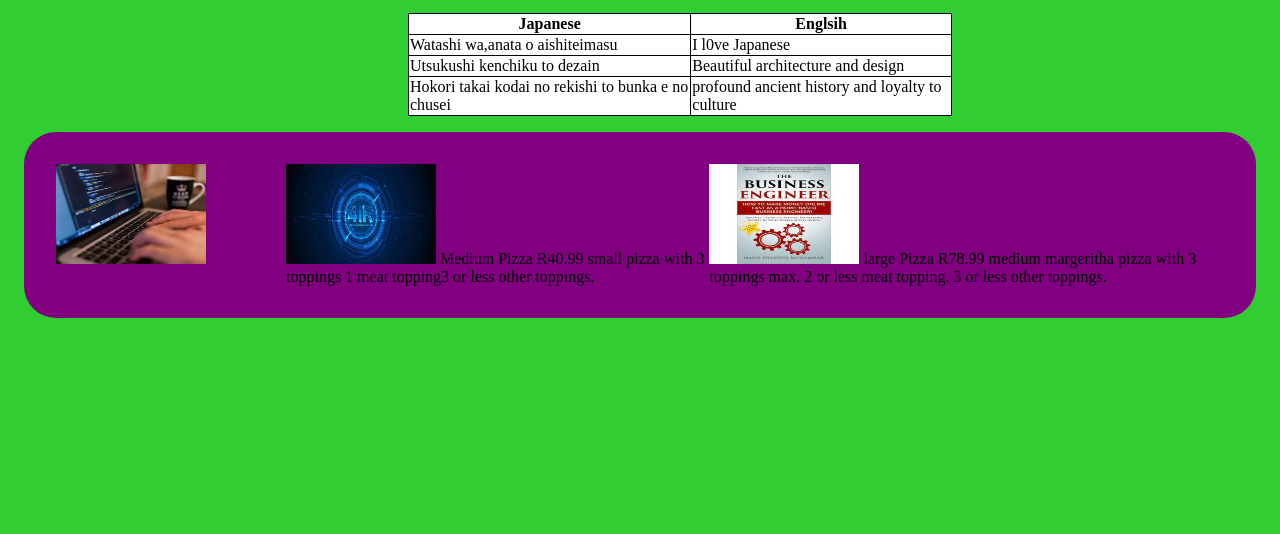
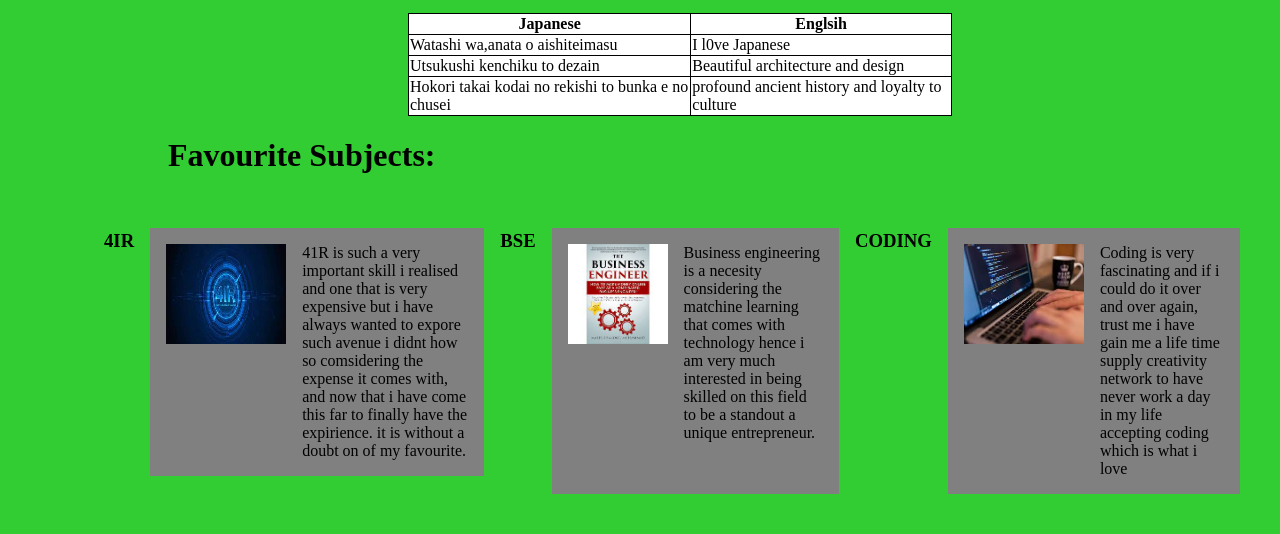
Before and after one commit to Nhlakakhumza/personal-web-page, a plain HTML site: page flex-box.html in a window 1280 px wide. Shown: the part 590-1124 px from the top of the page. Before the commit the page ends 924 px from the top, so only its background shows below. Drawn offline with Linux system fonts and the light colour scheme.

Commit message:
initial commit

```diff
--- a/flex-box.html
+++ b/flex-box.html
@@ -77,28 +77,33 @@
     </tr>
 </table>
 
-<div class="headsub">
 
-    <div class="subjects">
+<Div class="H1"><h1>Favourite Subjects:</h1></Div>
+    <div class="container">
 
-        <div class="coding">
-           <img src="coding snap.jpg" width="150px" height="100px" alt=""></div>
+                <div class="subjectsfv">
+                    <h3>4IR</h3>
+                    <div class="cardsgroup">
+                        <div class="IR1 cards" >
+                            <img src="4IR snap.jpg" alt="" style="height: 100px; width: 120px;">
+                            <div>41R is such a very important skill i realised and one that is very expensive but i have always wanted to expore such avenue i didnt how so comsidering the expense it comes with, and now that i have come this far to finally have the expirience. it is without a doubt on of my favourite.</div>
+                        </div>
+                    </div>
+                         <h3>BSE</h3>
+                     <div class="bse2 cards">
+                               <img src="Business Eng Snap.jpg" alt="" style="height: 100px; width: 120px;">
+                             <div>Business engineering is a necesity considering the matchine learning that comes with technology hence i am very much interested in being skilled on this field to be a standout a unique entrepreneur.</div>
 
 
-         <div class="sub4IR">
-                   <img src="4IR snap.jpg" height="100px" width="150px" alt="">
-                   Medium Pizza R40.99 small pizza with 3 toppings 1 meat topping3 or less other toppings. </div>
+                     </div>
+                     <h3>CODING</h3>
+                     <div class="coding3 cards">
+                            <img src="coding snap.jpg" alt="" style="height: 100px; width: 120px;">
+                            <div>Coding is very fascinating and if i could do it over and over again, trust me i have gain me a life time supply creativity network to have never work a day in my life accepting coding which is what i love</div>
+                     </div>
 
 
-         <div class="businesseng">
-                <img src="Business Eng Snap.jpg" height="100px" width="150px" alt="">
-                large Pizza R78.99 medium margeritha pizza with 3 toppings max. 2 or less meat topping. 3 or less other toppings.
-         </div>
-        </div>
-
-
-    </div>
-
-
+            </div>
+            </div>
 
 </html>
--- a/style.css
+++ b/style.css
@@ -110,24 +110,39 @@ body{
     position: absolute;
   }
 
-  .subjects{
-    border: 1000px;
-    padding: 2em;
-    margin: 1em;
-    border-radius: 2em;
-    background-color: purple;
-    display: flex;
-}
-
-.subjects{
+.container2022{
   display: flex;
 }
 
-.sub4IR{
+  .subjectsfv{
+    padding: 1em;
+    display: flex;
+  }
+
+.IR1{
+  padding: 1em;
+}
+
+H1{
   margin-left: 5em;
 }
 
-/*.image1{
+  .bse2{
+    padding: 1em;
+  }
+
+  .coding3{
+    padding: 1em;
+  }
+
+  .cards{
     display: flex;
-    justify-content: flex-end;
-}*/
+    background-color: grey;
+    justify-content: space-between;
+    margin: 1em;
+  }
+
+  .cards div{
+    /* background-color: yellow; */
+    margin-left: 1em;
+  }
```
Also changed, not shown: index.html (line endings or trailing spaces).
